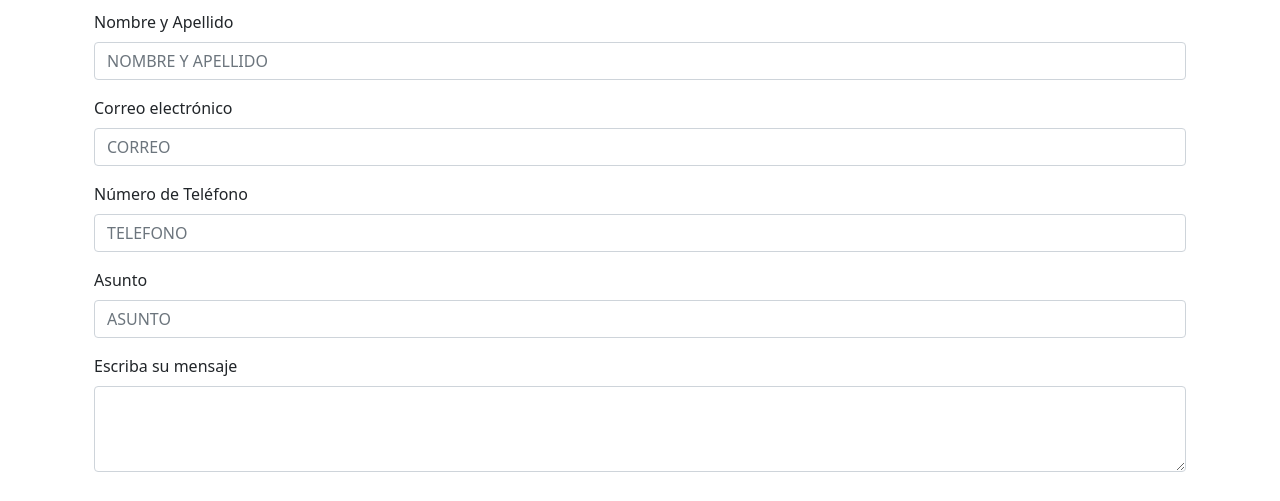
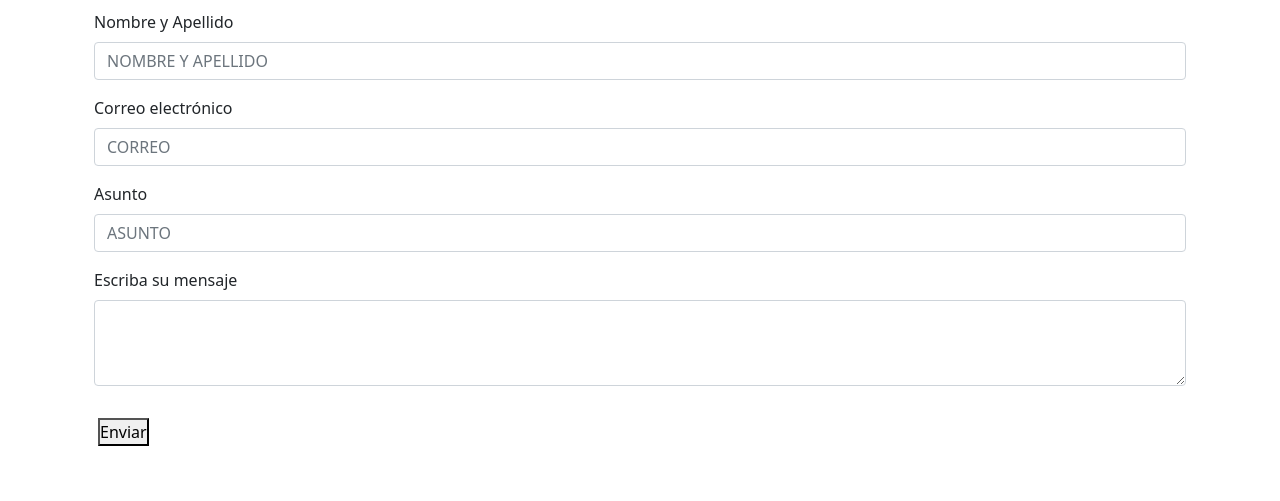
Before and after one commit to RobertoLujan93/Conexion-Circular, a website: page contacto.html in a window 1280 px wide. Shown: the part 948-1449 px from the top of the page. Drawn offline with Linux system fonts and the light colour scheme; a web font is replaced by a local one.

Commit message:
probandoform3

```diff
--- a/contacto.html
+++ b/contacto.html
@@ -74,8 +74,8 @@
                 </div>
                 <div class="container mb-3">
                     <!-- telefono -->
-                    <label for="telefono" class="form-label">Número de Teléfono</label>
-                    <input itemid="telefono" name="" type="text" required class="form-control" placeholder="TELEFONO">
+                    <!-- <label for="telefono" class="form-label">Número de Teléfono</label>
+                    <input itemid="telefono" name="" type="text" required class="form-control" placeholder="TELEFONO"> -->
                 </div>
                 <div class="container mb-3">
                     <!-- asunto -->
--- a/js/main.js
+++ b/js/main.js
@@ -27,7 +27,7 @@ const evento = document.getElementById('send')
 const enviarFormulario =() => {
         let nombre = document.getElementById('nombre').value;
         let mail = document.getElementById('mail').value;
-        let telefono = document.getElementById('telefono').value;
+        // let telefono = document.getElementById('telefono').value;
         let asunto = document.getElementById('asunto').value;
         let mensaje = document.getElementById('mensaje').value;
         let numero= 3743411783;
```
